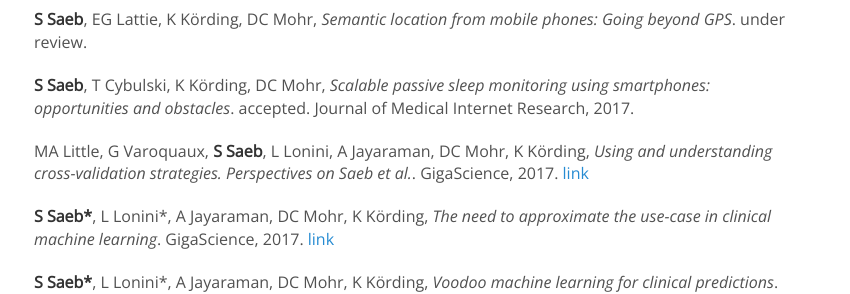
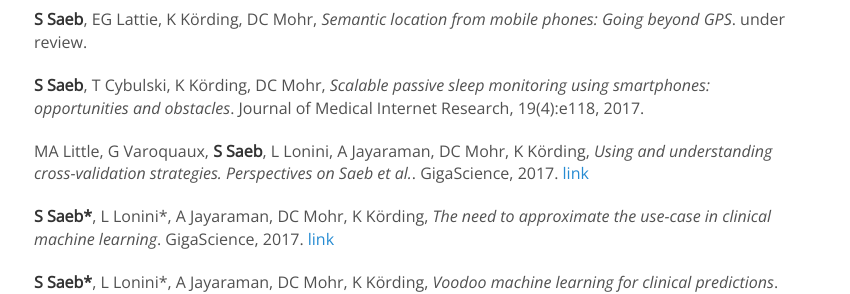
Before and after one commit to KordingLab/KordingLab.github.io, a Jekyll site: the page built from _people/sohrob_saeb.md, in a window 1280 px wide and 900 px high, scrolled down 1723 px. Shown: the part 163-457 px from the top of the window, without its empty margins (221-1071 px from the left). Built offline with Jekyll 4.4.1, drawn with Linux system fonts in a browser that asks for light colours; nearby versions of some CDN libraries; comment, search, counter and statistics services are not loaded.

Commit message:
update pubs

```diff
--- a/_people/sohrob_saeb.md
+++ b/_people/sohrob_saeb.md
@@ -52,7 +52,7 @@ In a recent study ([preprint](http://biorxiv.org/content/early/2016/06/19/059774
 
 **S Saeb**, EG Lattie, K Körding, DC Mohr, _Semantic location from mobile phones: Going beyond GPS_. under review.
 
-**S Saeb**, T Cybulski, K Körding, DC Mohr, _Scalable passive sleep monitoring using smartphones: opportunities and obstacles_. accepted. Journal of Medical Internet Research, 2017.
+**S Saeb**, T Cybulski, K Körding, DC Mohr, _Scalable passive sleep monitoring using smartphones: opportunities and obstacles_. Journal of Medical Internet Research, 19(4):e118, 2017.
 
 MA Little, G Varoquaux, **S Saeb**, L Lonini, A Jayaraman, DC Mohr, K Körding, _Using and understanding cross-validation strategies. Perspectives on Saeb et al._. GigaScience, 2017. [link](https://academic.oup.com/gigascience/article-lookup/doi/10.1093/gigascience/gix020)
 
```
